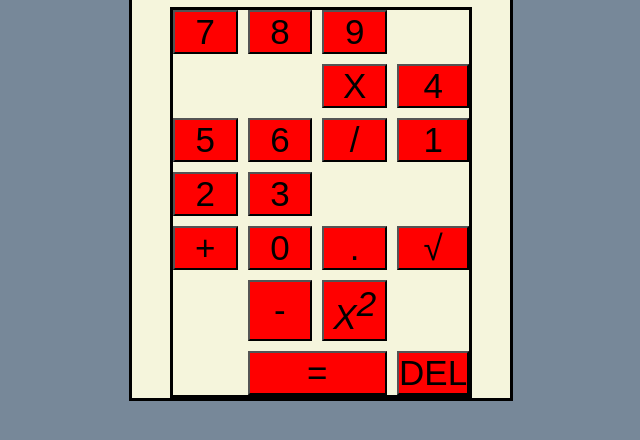
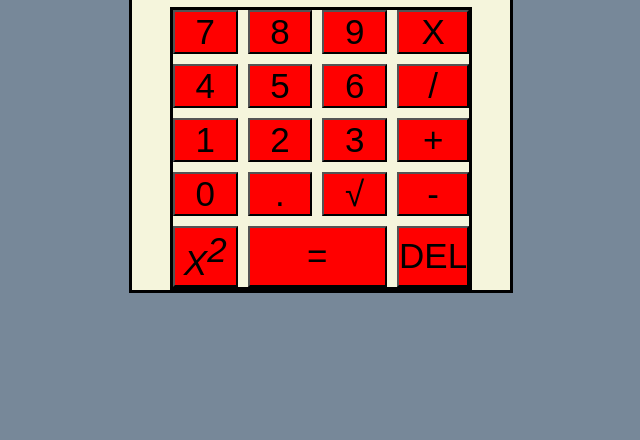
Before and after one commit to npicciano79/calculator, a plain HTML site: page index.html in a window 1280 px wide. Shown: the part 116-556 px from the top of the page, without its empty margins (319-959 px from the left). Drawn offline with Linux system fonts and the light colour scheme; files that its build step writes are made by us from their sources.

Commit message:
styles.css

```diff
--- a/styles/styles.css
+++ b/styles/styles.css
@@ -64,14 +64,15 @@ body{
     border: solid black;
 
 }
+
 .plus{
-    grid-column:1/1;
+    grid-column:4/4;
 }
 .minus{
-    grid-column: 2/2;
+    grid-column: 4/4;
 }
 .mult{
-    grid-column:3/3;
+    grid-column:4/4;
 
 }
 .div{
```
